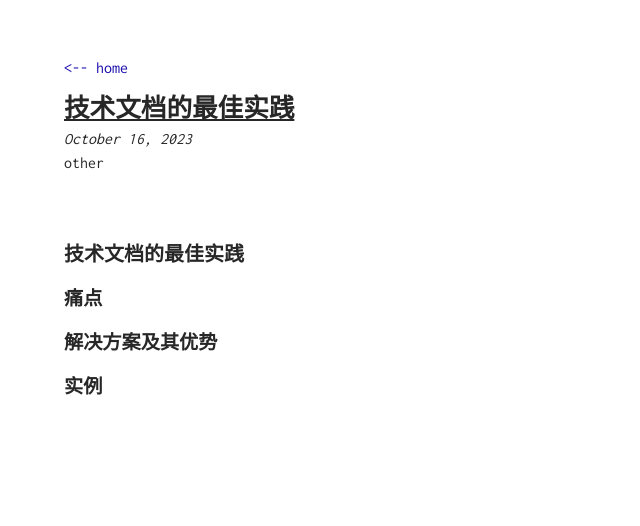
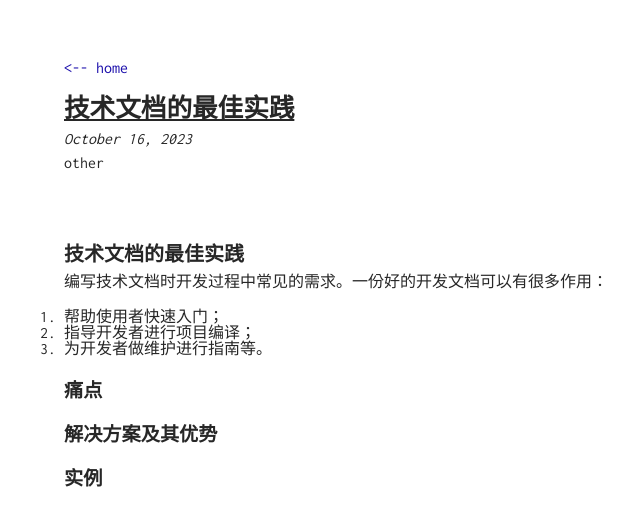
Before and after one commit to TobiahShaw/TobiahShaw.github.io, a Jekyll site: the page built from _posts/2023-10-16-Best-Practice-in-Tech-Doc.md, in a window 1280 px wide. Shown: the top 526 px of the page, without its empty margins (276-916 px from the left). Built offline with Jekyll 4.4.1, drawn with Linux system fonts in a browser that asks for light colours.

Commit message:
update post

```diff
--- a/_posts/2023-10-16-Best-Practice-in-Tech-Doc.md
+++ b/_posts/2023-10-16-Best-Practice-in-Tech-Doc.md
@@ -3,7 +3,14 @@ layout: post
 title: 技术文档的最佳实践
 tag: other
 ---
+
 # 技术文档的最佳实践
+
+编写技术文档时开发过程中常见的需求。一份好的开发文档可以有很多作用：
+
+1. 帮助使用者快速入门；
+2. 指导开发者进行项目编译；
+3. 为开发者做维护进行指南等。
 
 ## 痛点
 
```
